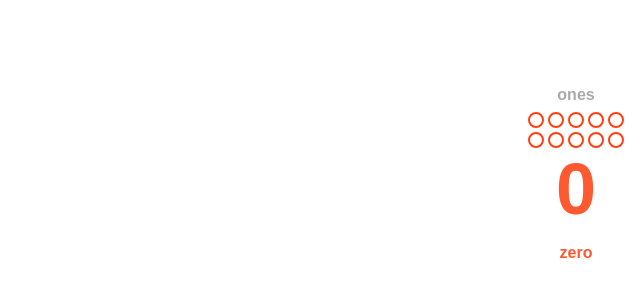
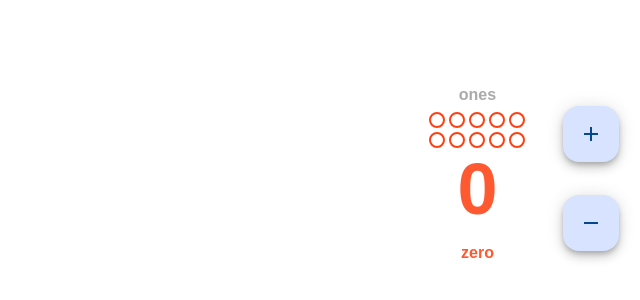
Before and after one commit to number-nook/number-nook, an Angular app: page / in a window 1280 px wide. Shown: the part 222-522 px from the top of the page, without its empty margins (640-1280 px from the left). Built offline with nearby package versions, Linux system fonts and the light colour scheme; a web font is replaced by a local one.

Commit message:
number-nook layout

```diff
--- a/src/app/component/number-nook/number-nook.component.html
+++ b/src/app/component/number-nook/number-nook.component.html
@@ -1,3 +1,6 @@
+<mat-grid-list class="grid_list" cols="13" rowHeight="fit">
+  <mat-grid-tile class="tile_numbercard" colspan="12" rowspan="2">
+    <div class="numbercard_container">
       @for (d of numSequence.digits; track d) {
         <number-card
           class="numbercard"
@@ -14,3 +17,20 @@
         [max]="max"
         [value]="init"
       />
+    </div>
+  </mat-grid-tile>
+  <mat-grid-tile>
+    <div class="button-wrap button-wrap__up">
+      <button mat-fab aria-label="add">
+        <mat-icon>add</mat-icon>
+      </button>
+    </div>
+  </mat-grid-tile>
+  <mat-grid-tile>
+    <div class="button-wrap button-wrap__down">
+      <button mat-fab aria-label="minus">
+        <mat-icon>remove</mat-icon>
+      </button>
+    </div>
+  </mat-grid-tile>
+</mat-grid-list>
--- a/src/app/component/number-nook/number-nook.component.scss
+++ b/src/app/component/number-nook/number-nook.component.scss
@@ -2,6 +2,30 @@
     display: flex;
     flex-direction: row;
     justify-content: flex-end;
+}
+
+.grid_list {
+    width: 100%;
+    height: 100%;
+
+    .numbercard_container {
+        width: 100%;
+        display: flex;
+        justify-content: end;
+    }
+
+    .button-wrap {
+        position: absolute;
+        margin: 16px 32px;
+
+    }
+
+    .button-wrap__up {
+        bottom: 0;
+    }
+
+    .button-wrap__down {
+        top: 0;
     }
 
     .numbercard {
@@ -12,3 +36,4 @@
         position: absolute;
         opacity: 0;
     }
+}
```
Also changed, not shown: src/app/component/number-nook/number-nook.component.ts (+13 -3 lines). Lines whose indentation alone changed are shown as unchanged.
